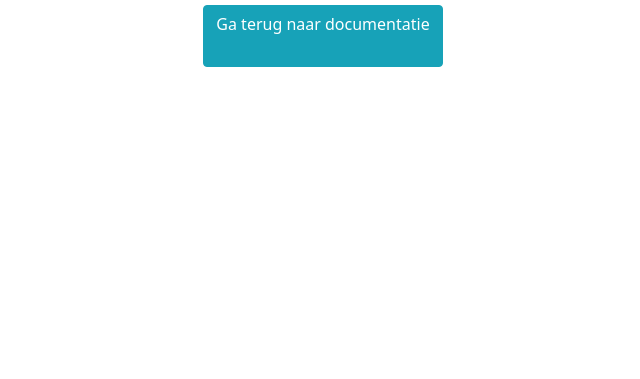
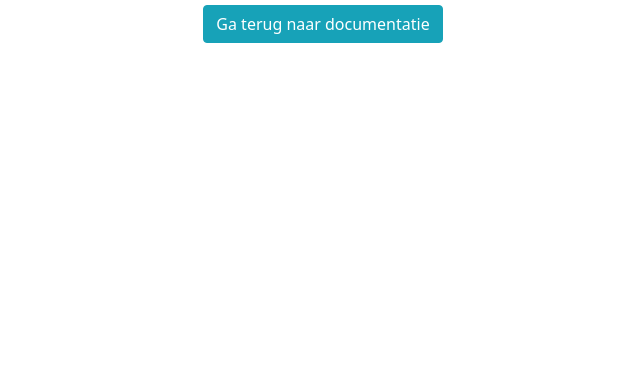
Before and after one commit to lennertderyck/photo-sorter, an Electron app: page docs/index.html in a window 1200 px wide. Shown: the part 421-800 px from the top of the page, without its empty margins (277-917 px from the left). Drawn offline with nearby package versions, Linux system fonts and the light colour scheme.

Commit message:
Fixed redirect interface bug

```diff
--- a/docs/index.html
+++ b/docs/index.html
@@ -9,7 +9,7 @@
 <body class="h-100 d-flex flex-column align-items-center justify-content-center">
     <h3>Photo Sorter</h3>
     <h1 class="mb-4">Je download start zo dadelijk</h1>
-    <a href="https://github.com/lennertderyck/photo-sorter" class="btn btn-info">Ga terug naar documentatie</button>
+    <a href="https://github.com/lennertderyck/photo-sorter" class="btn btn-info">Ga terug naar documentatie</a>
     <script type="module" src="./index.js"></script>
 
     <div data-label="errorMsg" class="mt-4 small text-secondary text-center"></div>
--- a/package.json
+++ b/package.json
@@ -1,6 +1,6 @@
 {
   "name": "photo-sorter",
-  "version": "1.4.0",
+  "version": "1.3.1",
   "description": "An Electron app to sort good and bad photo's in a Tinder-like way",
   "main": "main.js",
   "scripts": {
```
Also changed, not shown: 1 other file.
